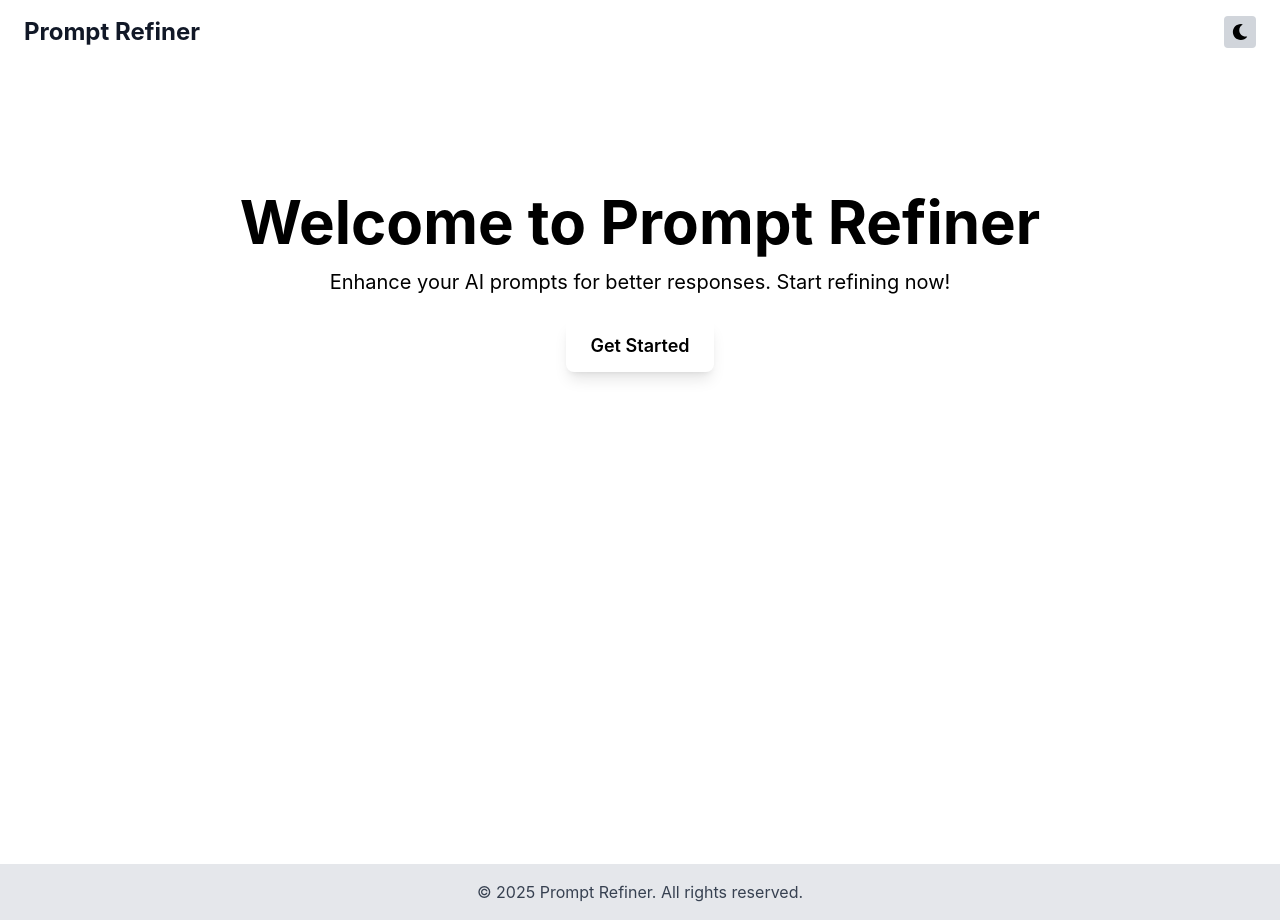
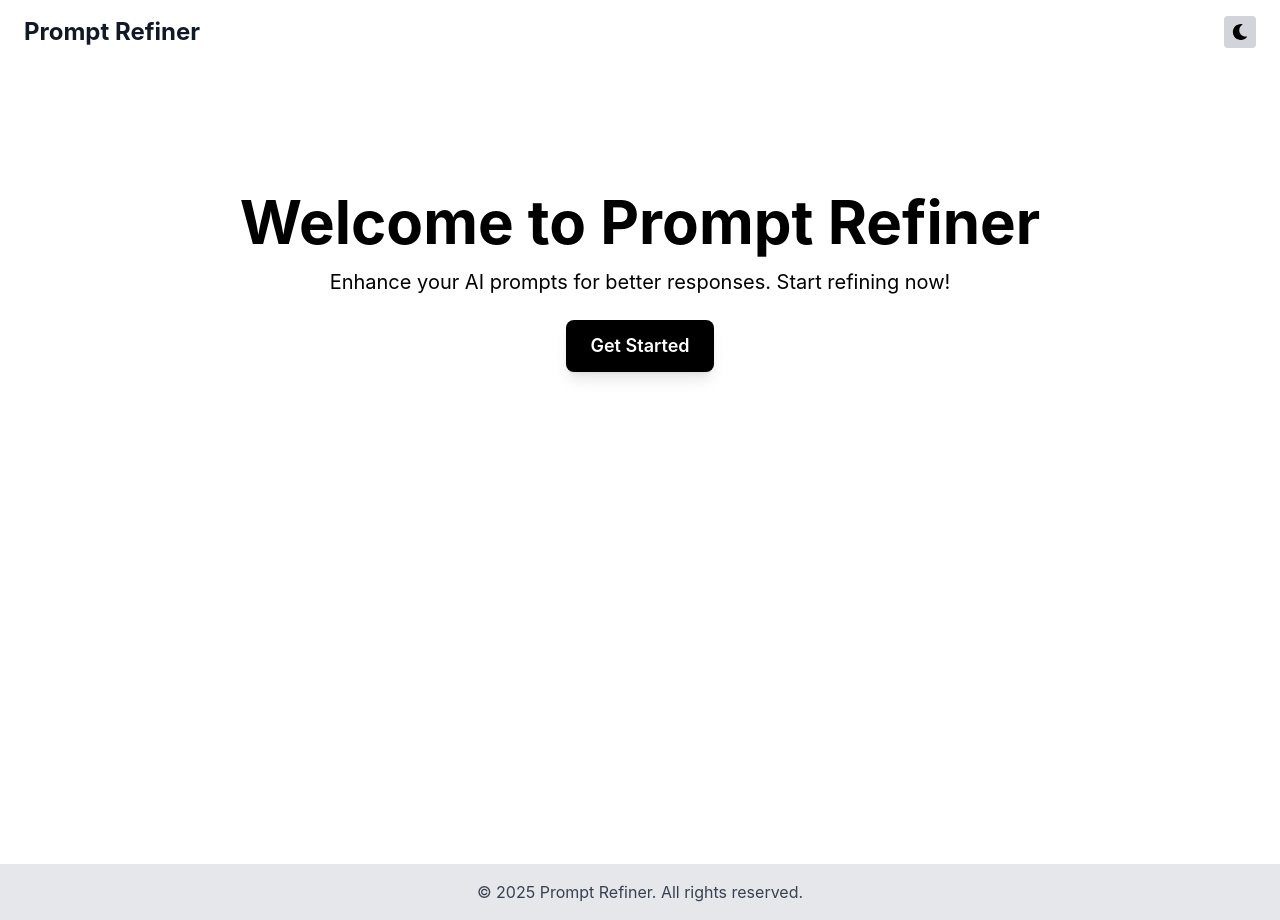
Before and after one commit to roche-jeethan/PromptRefiner, a React (Create React App) app: page / in a window 1280 px wide. Built offline with nearby package versions, Linux system fonts and the light colour scheme; no server answers.

Commit message:
fixed/button: removed transparent button

```diff
--- a/src/components/Navbar.jsx
+++ b/src/components/Navbar.jsx
@@ -7,7 +7,7 @@ function Navbar() {
   const [darkMode, setDarkMode] = useDarkMode();
 
   return (
-    <nav className="w-full px-6 py-4 flex justify-between items-center bg-white-200 dark:bg-gray-800">
+    <nav className="w-full px-6 py-4 flex justify-between items-center bg-white-200 dark:bg-gray-900">
       <Link to="/" className="text-2xl font-bold text-gray-900 dark:text-gray-100">
         Prompt Refiner
       </Link>
--- a/src/pages/Home.jsx
+++ b/src/pages/Home.jsx
@@ -14,7 +14,7 @@ const Home = () => {
       </p>
       <button
         onClick={() => navigate("/chat")}
-        className="px-6 py-3 bg-transparent text-black text-lg font-semibold rounded-lg shadow-lg hover:bg-blue-700 transition-all"
+        className="px-6 py-3 bg-black text-white dark:bg-white dark:text-black text-lg font-semibold rounded-lg shadow-lg hover:bg-gray-700 transition-all"
       >
         Get Started
       </button>
```
